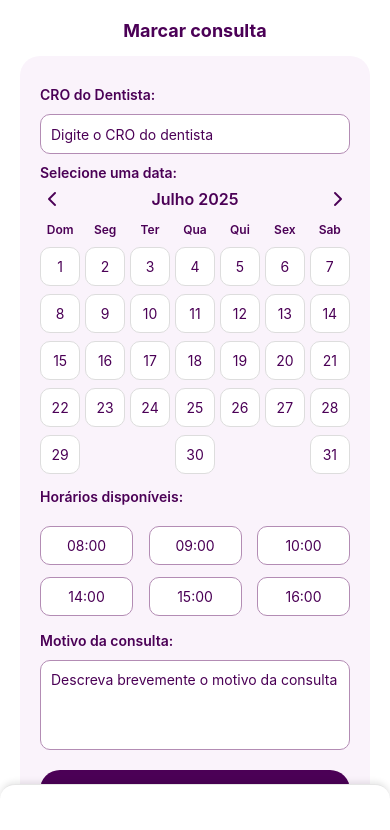
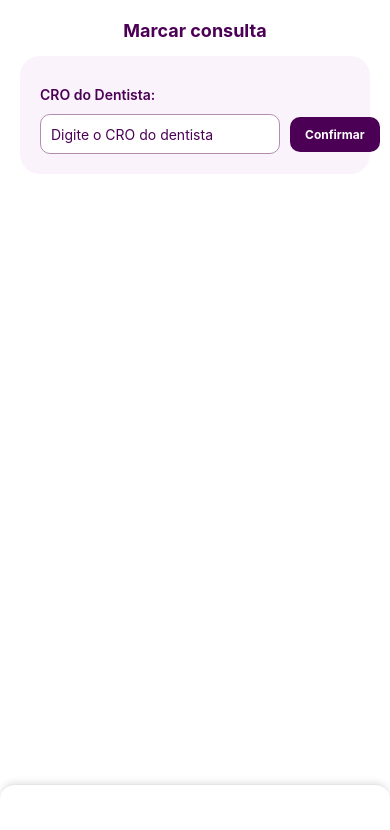
Before and after one commit to GracieleXavierDoNascimento/Disciplina-Dispositivos-Moveis-ProjetoFinal, a React Native app: screen /MarcarConsulta in a window 390 px wide. Shown: the top 830 px of the page. Built offline with nearby package versions, Linux system fonts and the light colour scheme.

Commit message:
ajustes finais frontend

```diff
--- a/src/screens/ConsultaDetalhesScreen.jsx
+++ b/src/screens/ConsultaDetalhesScreen.jsx
@@ -1,5 +1,6 @@
 import { Feather } from '@expo/vector-icons';
-import React, { useState } from 'react';
+import AsyncStorage from '@react-native-async-storage/async-storage';
+import React, { useEffect, useState } from 'react';
 import {
   ActivityIndicator,
   SafeAreaView,
@@ -76,6 +77,21 @@ export default function ConsultaDetalhesScreen({ route, navigation }) {
     recomendacoes: consulta.recomendacoes === null || consulta.recomendacoes === '',
     voltaEsperada: consulta.voltaEsperada === null || consulta.voltaEsperada === '',
   });
+  const [userRole, setUserRole] = useState('');
+
+  useEffect(() => {
+    async function getUserRole() {
+      try {
+        const role = await AsyncStorage.getItem('tipoUsuario');
+        if (role) {
+          setUserRole(role || '');
+        }
+      } catch (error) {
+        console.error('Erro ao obter role do usuário:', error);
+      }
+    }
+    getUserRole();
+  }, []);
 
   const toggleEditMode = (field) => {
     setEditMode(prev => ({
@@ -134,9 +150,13 @@ export default function ConsultaDetalhesScreen({ route, navigation }) {
 
       if (response.ok) {
         showSuccessNotification('Consulta cancelada com sucesso!');
-        navigation.goBack();
-      } else {
-        throw new Error('Erro ao deletar consulta');
+        if(userRole === 'ROLE_PACIENTE') {
+          navigation.navigate('ConsultasAgendadasPaciente');
+        } else if (userRole === 'ROLE_DENTISTA') {
+          navigation.navigate('Agenda');
+        } else {
+          throw new Error('Erro ao deletar consulta');
+        }
       }
     } catch (error) {
       console.error('Erro ao cancelar consulta:', error);
@@ -144,6 +164,12 @@ export default function ConsultaDetalhesScreen({ route, navigation }) {
     } finally {
       setLoading(false);
     }
+  };
+
+  const formatarData = (dataString) => {
+    const data = dataString.slice(0, 10); // yyyy-MM-dd
+    const [ano, mes, dia] = data.split('-');
+    return `${dia}-${mes}-${ano}`;
   };
 
   return (
@@ -156,7 +182,7 @@ export default function ConsultaDetalhesScreen({ route, navigation }) {
       </TouchableOpacity>
 
       <ScrollView contentContainerStyle={{ paddingBottom: 100 }}>
-        <Text style={styles.header}>Manutenção agenda</Text>
+        <Text style={styles.header}>Consulta</Text>
 
         <View style={styles.box}>
           <View style={styles.titleContainer}>
@@ -193,14 +219,16 @@ export default function ConsultaDetalhesScreen({ route, navigation }) {
               </Text>
             </View>
           </View>
-          <Text style={styles.label}>Paciente:</Text>
-          <Text style={styles.texto}>{consulta.paciente}</Text>
+          <Text style={styles.label}>
+            {userRole === 'ROLE_PACIENTE'
+              ? `Dentista: ${consulta.dentistaNome}`
+              : `Paciente: ${consulta.paciente}`}
+          </Text>
 
-          <Text style={styles.label}>Horário:</Text>
-          <Text style={styles.texto}>{consulta.horaInicio}</Text>
+          <Text style={styles.data}>Data: {formatarData(consulta.dataConsulta)}</Text>
+          <Text style={styles.data}>Horário: {consulta.dataConsulta.slice(11, 16)}</Text>
 
-          <Text style={styles.label}>Motivo da consulta:</Text>
-          <Text style={styles.texto}>{consulta.motivoConsulta || 'Não informado'}</Text>
+          <Text style={styles.label}>Motivo da consulta: {consulta.motivo || 'Não informado'}</Text>
 
           <View style={styles.botoes}>
             {consulta.statusConsulta === 1 ? (
@@ -217,7 +245,7 @@ export default function ConsultaDetalhesScreen({ route, navigation }) {
         {consulta.statusConsulta !== 3 ? (
 
           <View style={styles.box}>
-            <Text style={styles.titulo}>Anotações:</Text>
+            <Text style={styles.titulo}>Anotações do dentista:</Text>
 
             <EditableField
               label="Avaliação"
@@ -228,7 +256,7 @@ export default function ConsultaDetalhesScreen({ route, navigation }) {
               placeholder="Digite aqui..."
               editMode={editMode}
               toggleEditMode={toggleEditMode}
-              isFinalized={consulta.statusConsulta === 2}
+              isFinalized={consulta.statusConsulta === 2 || userRole === 'ROLE_PACIENTE'}
             />
 
             <EditableField
@@ -240,7 +268,7 @@ export default function ConsultaDetalhesScreen({ route, navigation }) {
               placeholder="Digite aqui..."
               editMode={editMode}
               toggleEditMode={toggleEditMode}
-              isFinalized={consulta.statusConsulta === 2}
+              isFinalized={consulta.statusConsulta === 2 || userRole === 'ROLE_PACIENTE'}
             />
 
             <EditableField
@@ -252,7 +280,7 @@ export default function ConsultaDetalhesScreen({ route, navigation }) {
               placeholder="Digite aqui..."
               editMode={editMode}
               toggleEditMode={toggleEditMode}
-              isFinalized={consulta.statusConsulta === 2}
+              isFinalized={consulta.statusConsulta === 2 || userRole === 'ROLE_PACIENTE'}
             />
 
             <EditableField
@@ -263,10 +291,10 @@ export default function ConsultaDetalhesScreen({ route, navigation }) {
               placeholder="Ex: 6 meses"
               editMode={editMode}
               toggleEditMode={toggleEditMode}
-              isFinalized={consulta.statusConsulta === 2}
+              isFinalized={consulta.statusConsulta === 2 || userRole === 'ROLE_PACIENTE'}
             />
 
-            {consulta.statusConsulta !== 2 && (
+            {consulta.statusConsulta !== 2 && userRole !== 'ROLE_PACIENTE' && (
               <TouchableOpacity
                 style={styles.botaoSalvar}
                 onPress={atualizarConsulta}
--- a/src/screens/DisponibilidadeScreen.jsx
+++ b/src/screens/DisponibilidadeScreen.jsx
@@ -85,13 +85,12 @@ export default function DisponibilidadeScreen() {
         const response = await api.post(`/diasAtendimento/${id}`, buildRequestBody());
         if (response) {
           showSuccessNotification('Horários cadastrados com sucesso!');
-          setSelectedTimes([]); // Limpa seleção após sucesso
+          setSelectedTimes([]);
         } else {
           showErrorNotification('Erro ao cadastrar os horários!');
         }
       } catch (error) {
-        console.error('Erro:', error);
-        showErrorNotification('Erro ao cadastrar os horários!');
+        showErrorNotification(error.response.data.message || 'Erro ao cadastrar os horários!');
       }
     };
 
--- a/src/screens/HistoricoConsultasPacienteScreen.jsx
+++ b/src/screens/HistoricoConsultasPacienteScreen.jsx
@@ -23,7 +23,8 @@ export default function HistoricoConsultasPacienteScreen({ navigation }) {
         const userId = decoded.id;
 
         const response = await api.get(`/consulta/usuario/${userId}`);
-        setConsultas(response.data || []);
+        const consultasHistorico = response.data?.filter(consulta => consulta.statusConsulta === 2 || consulta.statusConsulta === 3) || [];
+        setConsultas(consultasHistorico.reverse());
       } catch (error) {
         console.error("Erro ao carregar histórico:", error);
       }
@@ -32,17 +33,46 @@ export default function HistoricoConsultasPacienteScreen({ navigation }) {
     carregarHistorico();
   }, []);
 
+  const formatarData = (dataString) => {
+    const data = dataString.slice(0, 10); // yyyy-MM-dd
+    const [ano, mes, dia] = data.split('-');
+    return `${dia}-${mes}-${ano}`;
+  };
+
+
   const renderItem = ({ item }) => (
     <View style={styles.consultaItem}>
-      <View>
-        <Text style={styles.data}>{item.data} às {item.hora}</Text>
-        <Text style={styles.nome}>{item.nomeDentista}</Text>
+      <View style={{ flex: 1 }}>
+        <View style={styles.headerCard}>
+          <Text style={styles.data}>Data: {formatarData(item.dataConsulta)}</Text>
+          <View style={[
+            styles.statusContainer,
+            {
+              backgroundColor: item.statusConsulta === 2
+                ? 'rgba(40, 167, 69, 0.2)' // Verde com transparência
+                : 'rgba(220, 53, 69, 0.2)' // Vermelho com transparência
+            }
+          ]}>
+            <Text style={[
+              styles.statusText,
+              {
+                color: item.statusConsulta === 2
+                  ? '#28a745' // Verde
+                  : '#dc3545' // Vermelho
+              }
+            ]}>
+              {item.statusConsulta === 2 ? "Finalizada" : "Cancelada"}
+            </Text>
+          </View>
+        </View>
+        <Text style={styles.data}>Horário: {item.dataConsulta.slice(11,16)}</Text>
+        <Text style={styles.nome}>Dentista: {item.dentistaNome}</Text>
       </View>
       <TouchableOpacity
-        style={styles.botaoMais}
-        onPress={() => navigation.navigate('consultaDetalhePaciente', { consulta: item })}
+        style={styles.botaoDetalhes}
+        onPress={() => navigation.navigate('DetalhesConsulta', { consulta: item })}
       >
-        <Feather name="plus" size={20} color="#4B0056" />
+        <Feather name="chevron-right" size={20} color="#4B0056" />
       </TouchableOpacity>
     </View>
   );
@@ -98,9 +128,25 @@ const styles = StyleSheet.create({
     fontSize: 16,
     color: '#000',
   },
-  botaoMais: {
+  headerCard: {
+    flexDirection: 'row',
+    justifyContent: 'flex-start',
+    gap: 20,
+    alignItems: 'center',
+    marginBottom: 5,
+  },
+  statusContainer: {
+    paddingHorizontal: 8,
+    paddingVertical: 4,
+    borderRadius: 12,
+  },
+  statusText: {
+    fontSize: 11,
+    fontWeight: '600',
+  },
+  botaoDetalhes: {
     backgroundColor: '#FFD5EC',
     borderRadius: 20,
-    padding: 10,
+    padding: 8,
   },
 });
--- a/src/screens/HistoricoConsultasScreen.jsx
+++ b/src/screens/HistoricoConsultasScreen.jsx
@@ -50,14 +50,15 @@ export default function HistoricoConsultasScreen({ navigation }) {
       if (response.ok) {
         const data = await response.json();
 
-        // Filtrar apenas consultas com status = 2 (finalizadas) e mapear dados
-        const consultasFinalizadas = data
-          .filter(consulta => consulta.statusConsulta === 2)
+        // Filtrar apenas consultas com status = 2 (finalizadas) ou 3 (canceladas) e mapear dados
+        const consultasHistorico = data
+          .filter(consulta => consulta.statusConsulta === 2 || consulta.statusConsulta === 3)
           .map(consulta => ({
             id: consulta.id,
-            horaInicio: moment(consulta.dataConsulta).format('HH:mm'),
+            horaConsulta: moment(consulta.dataConsulta).format('HH:mm'),
+            dataConsulta: consulta.dataConsulta,
             paciente: consulta.pacienteNome,
-            motivo: consulta.motivo,
+            motivo: consulta.motivoConsulta,
             procedimentosRealizados: consulta.procedimentosRealizados,
             avaliacao: consulta.avaliacao,
             recomendacoes: consulta.recomendacoes,
@@ -65,7 +66,7 @@ export default function HistoricoConsultasScreen({ navigation }) {
             statusConsulta: consulta.statusConsulta,
           }));
 
-        setConsultas(consultasFinalizadas);
+        setConsultas(consultasHistorico.reverse());
       } else {
         throw new Error('Erro ao buscar consultas');
       }
@@ -148,15 +149,31 @@ export default function HistoricoConsultasScreen({ navigation }) {
           >
             <View style={styles.consulta}>
               <View style={styles.horario}>
-                <Text style={styles.horaTexto}>{item.horaInicio}</Text>
+                <Text style={styles.horaTexto}>{item.horaConsulta}</Text>
               </View>
               <View style={styles.detalhesConsulta}>
                 <View>
                   <Text style={styles.consultaPaciente}>{item.paciente}</Text>
                   <Text style={styles.consultaMotivo}>{item.motivo || "Motivo não informado"}</Text>
                 </View>
-                <View style={styles.statusContainer}>
-                  <Text style={styles.statusText}>Finalizada</Text>
+                <View style={[
+                  styles.statusContainer,
+                  {
+                    backgroundColor: item.statusConsulta === 2
+                      ? 'rgba(40, 167, 69, 0.2)' // Verde com transparência
+                      : 'rgba(220, 53, 69, 0.2)' // Vermelho com transparência
+                  }
+                ]}>
+                  <Text style={[
+                    styles.statusText,
+                    {
+                      color: item.statusConsulta === 2
+                        ? '#28a745' // Verde
+                        : '#dc3545' // Vermelho
+                    }
+                  ]}>
+                    {item.statusConsulta === 2 ? "Finalizada" : "Cancelada"}
+                  </Text>
                 </View>
               </View>
             </View>
@@ -245,12 +262,10 @@ const styles = StyleSheet.create({
     paddingHorizontal: 12,
     paddingVertical: 6,
     borderRadius: 16,
-    backgroundColor: 'rgba(40, 167, 69, 0.2)',
   },
   statusText: {
     fontSize: 12,
     fontWeight: '600',
-    color: '#28a745',
   },
   consultaPaciente: {
     fontSize: 14,
--- a/src/screens/MarcarConsultaScreen.jsx
+++ b/src/screens/MarcarConsultaScreen.jsx
@@ -1,18 +1,23 @@
 import { Feather } from '@expo/vector-icons';
+import AsyncStorage from '@react-native-async-storage/async-storage';
+import { jwtDecode } from 'jwt-decode';
 import React, { useState } from 'react';
 import {
   SafeAreaView, ScrollView, StyleSheet, Text, TextInput, TouchableOpacity, View
 } from 'react-native';
 import Menu from '../components/Menu';
-import { showErrorNotification } from '../services/notificationService';
+import { showErrorNotification, showSuccessNotification } from '../services/notificationService';
 
 export default function MarcarConsultaScreen({ navigation }) {
   const hoje = new Date();
   const [croDentista, setCroDentista] = useState('');
+  const [croConfirmado, setCroConfirmado] = useState(false);
+  const [disponibilidade, setDisponibilidade] = useState([]);
   const [selectedDay, setSelectedDay] = useState(null);
   const [monthOffset, setMonthOffset] = useState(0);
   const [selectedTime, setSelectedTime] = useState(null);
   const [motivoConsulta, setMotivoConsulta] = useState('');
+  const [loading, setLoading] = useState(false);
 
   const mesAtual = hoje.getMonth();
   const anoAtual = hoje.getFullYear();
@@ -27,7 +32,57 @@ export default function MarcarConsultaScreen({ navigation }) {
   const daysInMonth = new Date(displayYear, displayMonthIndex + 1, 0).getDate();
   const daysOfMonth = Array.from({ length: daysInMonth }, (_, i) => i + 1);
 
+  const fetchDisponibilidade = async () => {
+    if (!croDentista.trim()) {
+      showErrorNotification('Por favor, informe o CRO do dentista.');
+      return;
+    }
+
+    setLoading(true);
+    try {
+      const response = await fetch(`http://localhost:8080/api/diasAtendimento/${croDentista.trim()}`);
+      if (response.ok) {
+        const data = await response.json();
+        setDisponibilidade(data.disponibilidade || []);
+        setCroConfirmado(true);
+        setSelectedDay(null);
+        setSelectedTime(null);
+        showSuccessNotification('Disponibilidade carregada com sucesso!');
+      } else {
+        showErrorNotification('Erro ao buscar disponibilidade do dentista.');
+      }
+    } catch (error) {
+      showErrorNotification('Erro de conexão. Verifique sua internet.');
+    } finally {
+      setLoading(false);
+    }
+  };
+
+  const getAvailableDates = () => {
+    return disponibilidade.map(item => {
+      const [year, month, day] = item.data.split('-');
+      return {
+        day: parseInt(day),
+        month: parseInt(month) - 1,
+        year: parseInt(year),
+        horarios: item.horarios
+      };
+    }).filter(item =>
+      item.month === displayMonthIndex && item.year === displayYear
+    );
+  };
+
+  const getAvailableTimesForDay = (day) => {
+    const availableDate = getAvailableDates().find(item => item.day === day);
+    return availableDate ? availableDate.horarios : [];
+  };
+
+  const isDateAvailable = (day) => {
+    return getAvailableDates().some(item => item.day === day);
+  };
+
   const handleDaySelect = (day) => {
+    if (!isDateAvailable(day)) return;
     setSelectedDay(day);
     setSelectedTime(null);
   };
@@ -46,32 +101,82 @@ export default function MarcarConsultaScreen({ navigation }) {
     setSelectedTime(null);
   };
 
-  const handleAgendar = () => {
-    if (!croDentista.trim()) {
-      showErrorNotification('Por favor, informe o CRO do dentista.');
+  const getPacienteIdFromToken = async () => {
+    try {
+      const token = await AsyncStorage.getItem('token');
+      if (token) {
+        const decoded = jwtDecode(token);
+        return decoded.id || decoded.sub || decoded.userId;
+      }
+    } catch (error) {
+      console.error('Erro ao decodificar token:', error);
+    }
+    return null;
+  };
+
+  const handleAgendar = async () => {
+    if (!croConfirmado) {
+      showErrorNotification('Por favor, confirme o CRO do dentista primeiro.');
       return;
     }
-    if (!selectedDay || !selectedTime || motivoConsulta.trim() === '') {
-      showErrorNotification('Por favor, selecione data, horário e informe o motivo da consulta.');
+    if (!selectedDay || !selectedTime) {
+      showErrorNotification('Por favor, selecione data e horário.');
+      return;
+    }
+
+    setLoading(true);
+    try {
+      const pacienteId = await getPacienteIdFromToken();
+      if (!pacienteId) {
+        showErrorNotification('Erro ao identificar o paciente. Faça login novamente.');
         return;
       }
 
       const dia = String(selectedDay).padStart(2, '0');
       const mes = String(displayMonthIndex + 1).padStart(2, '0');
       const ano = String(displayYear);
+      const dataHora = `${ano}-${mes}-${dia} ${selectedTime}:00`;
 
-    const novaConsulta = {
+      const consultaData = {
+        dentistaCro: croDentista.trim(),
+        pacienteId: parseInt(pacienteId),
+        dataHora: dataHora,
+        motivo: motivoConsulta.trim() || 'Não informado',
+      };
+
+      const response = await fetch('http://localhost:8080/api/consulta', {
+        method: 'POST',
+        headers: {
+          'Content-Type': 'application/json',
+        },
+        body: JSON.stringify(consultaData)
+      });
+
+      if (response.ok) {
+        showSuccessNotification('Consulta agendada com sucesso!');
+        navigation.navigate('ConsultasAgendadasPaciente', {
+          consulta: {
             data: `${dia}/${mes}/${ano}`,
             hora: selectedTime,
             croDentista: croDentista.trim(),
             nomeDentista: 'Dr. Taliana Carvalho',
             especialidade: 'Ortodontista',
             local: 'Jaboatão dos Guararapes/PE',
-      motivo: motivoConsulta.trim(),
+            motivo: motivoConsulta.trim() || 'Não informado',
+          }
+        });
+      } else {
+        const errorData = await response.json();
+        showErrorNotification(errorData.message || 'Erro ao agendar consulta.');
+      }
+    } catch (error) {
+      showErrorNotification('Erro de conexão. Tente novamente.');
+    } finally {
+      setLoading(false);
+    }
   };
 
-    navigation.navigate('ConsultasAgendadasPaciente', { consulta: novaConsulta });
-  };
+  const availableTimes = selectedDay ? getAvailableTimesForDay(selectedDay) : [];
 
   return (
     <SafeAreaView style={styles.container}>
@@ -79,16 +184,29 @@ export default function MarcarConsultaScreen({ navigation }) {
         <Text style={styles.title}>Marcar consulta</Text>
 
         <View style={styles.card}>
-
           {/* Campo para CRO do dentista */}
           <Text style={styles.subtitle}>CRO do Dentista:</Text>
+          <View style={styles.croContainer}>
             <TextInput
-            style={styles.input}
+              style={[styles.input, styles.croInput]}
               placeholder="Digite o CRO do dentista"
               value={croDentista}
               onChangeText={setCroDentista}
+              editable={!croConfirmado}
             />
+            <TouchableOpacity
+              style={[styles.croButton, croConfirmado && styles.croButtonConfirmed]}
+              onPress={croConfirmado ? () => setCroConfirmado(false) : fetchDisponibilidade}
+              disabled={loading}
+            >
+              <Text style={styles.croButtonText}>
+                {loading ? '...' : croConfirmado ? 'Alterar' : 'Confirmar'}
+              </Text>
+            </TouchableOpacity>
+          </View>
 
+          {croConfirmado && (
+            <>
               <Text style={styles.subtitle}>Selecione uma data:</Text>
 
               <View style={styles.calendarHeader}>
@@ -108,28 +226,37 @@ export default function MarcarConsultaScreen({ navigation }) {
               </View>
 
               <View style={styles.calendar}>
-            {daysOfMonth.map((day) => (
+                {daysOfMonth.map((day) => {
+                  const isAvailable = isDateAvailable(day);
+                  return (
                     <TouchableOpacity
                       key={day}
                       onPress={() => handleDaySelect(day)}
                       style={[
                         styles.day,
                         selectedDay === day && styles.daySelected,
+                        isAvailable && styles.dayAvailable,
+                        !isAvailable && styles.dayUnavailable
                       ]}
+                      disabled={!isAvailable}
                     >
                       <Text style={{
-                  color: selectedDay === day ? '#fff' : '#4B0056',
+                        color: selectedDay === day ? '#fff' :
+                               isAvailable ? '#4B0056' : '#ccc',
                         fontWeight: selectedDay === day ? 'bold' : 'normal',
                       }}>{day}</Text>
                     </TouchableOpacity>
-            ))}
+                  );
+                })}
               </View>
 
+              {selectedDay && (
+                <>
                   <Text style={styles.subtitle}>Horários disponíveis:</Text>
                   <View style={styles.timesGrid}>
-            {allTimes.map((time) => (
+                    {availableTimes.map((time, index) => (
                       <TouchableOpacity
-                key={time}
+                        key={index}
                         onPress={() => handleTimeSelect(time)}
                         style={[
                           styles.timeButton,
@@ -142,8 +269,10 @@ export default function MarcarConsultaScreen({ navigation }) {
                       </TouchableOpacity>
                     ))}
                   </View>
+                </>
+              )}
 
-          <Text style={styles.subtitle}>Motivo da consulta:</Text>
+              <Text style={styles.subtitle}>Motivo da consulta (opcional):</Text>
               <TextInput
                 style={styles.input}
                 placeholder="Descreva brevemente o motivo da consulta"
@@ -153,9 +282,17 @@ export default function MarcarConsultaScreen({ navigation }) {
                 numberOfLines={4}
               />
 
-          <TouchableOpacity style={styles.saveBtn} onPress={handleAgendar}>
-            <Text style={styles.saveBtnText}>Marcar Consulta</Text>
+              <TouchableOpacity
+                style={[styles.saveBtn, loading && styles.saveBtnDisabled]}
+                onPress={handleAgendar}
+                disabled={loading || !selectedDay || !selectedTime}
+              >
+                <Text style={styles.saveBtnText}>
+                  {loading ? 'Agendando...' : 'Marcar Consulta'}
+                </Text>
               </TouchableOpacity>
+            </>
+          )}
         </View>
       </ScrollView>
 
@@ -225,4 +362,42 @@ const styles = StyleSheet.create({
   saveBtnText: {
     color: '#fff', fontWeight: 'bold', fontSize: 16,
   },
+  croContainer: {
+    flexDirection: 'row',
+    alignItems: 'center',
+    gap: 10,
+    marginTop: 6,
+  },
+  croInput: {
+    flex: 1,
+    marginTop: 0,
+  },
+  croButton: {
+    backgroundColor: '#4B0056',
+    paddingHorizontal: 15,
+    paddingVertical: 10,
+    borderRadius: 10,
+    minWidth: 80,
+    alignItems: 'center',
+  },
+  croButtonConfirmed: {
+    backgroundColor: '#28a745',
+  },
+  croButtonText: {
+    color: '#fff',
+    fontWeight: 'bold',
+    fontSize: 12,
+  },
+  dayAvailable: {
+    borderColor: '#4B0056',
+    borderWidth: 2,
+    backgroundColor: '#E8F5E8',
+  },
+  dayUnavailable: {
+    backgroundColor: '#f5f5f5',
+    borderColor: '#ddd',
+  },
+  saveBtnDisabled: {
+    backgroundColor: '#ccc',
+  },
 });
```
Also changed, not shown: src/screens/AgendaScreen.jsx (+8 -5 lines), src/screens/ConsultasAgendadasScreen.jsx (+12 -4 lines). Lines whose indentation alone changed are shown as unchanged.
